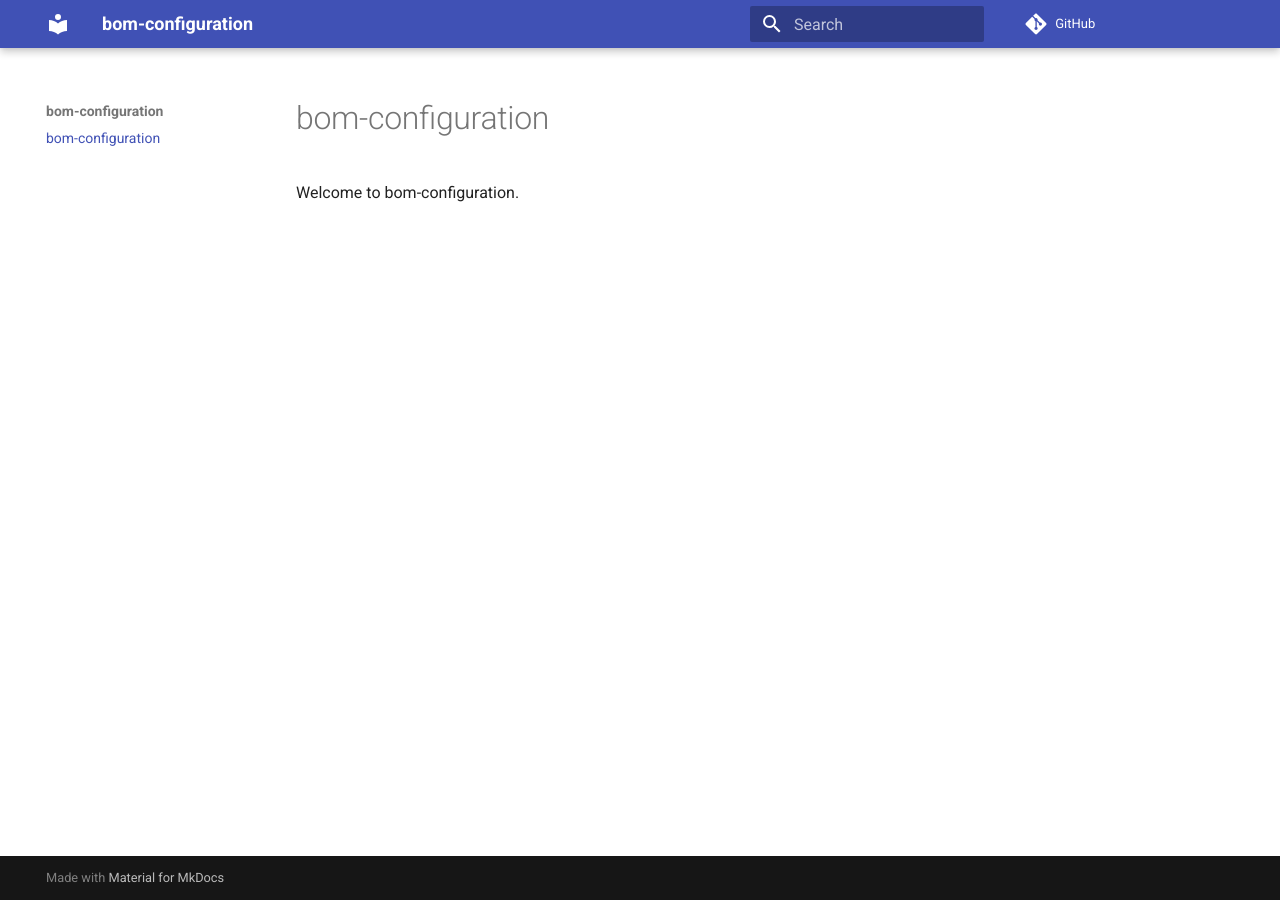
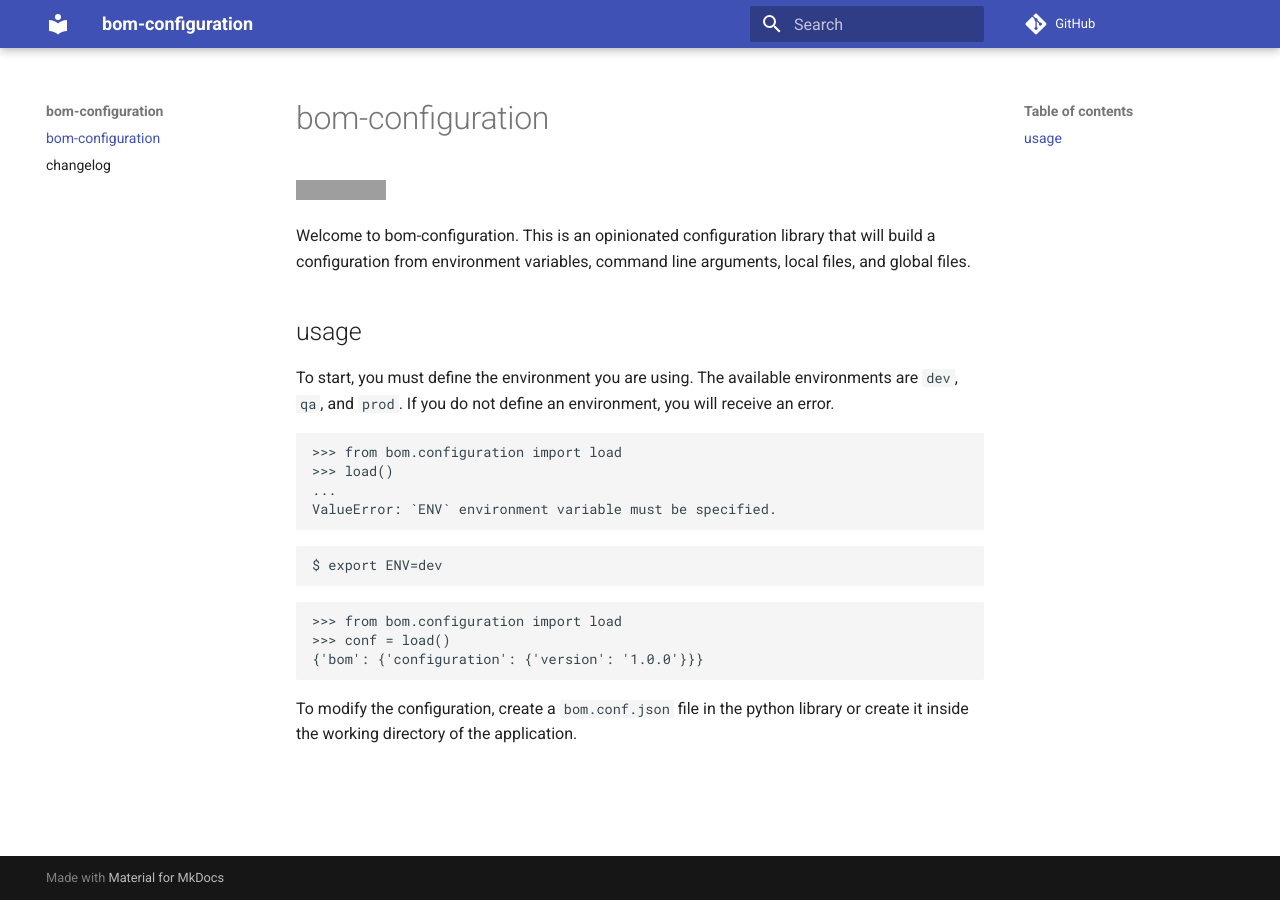
Before and after one commit to bomt1me/bomconfiguration, an MkDocs documentation site: the page built from docs/index.md, in a window 1280 px wide. Built offline with MkDocs 1.6.1 and Material for MkDocs 9.7.7, drawn with Linux system fonts in a browser that asks for light colours; comment, search, counter and statistics services are not loaded; grey boxes are pictures that could not be loaded.

````diff
--- a/docs/index.md
+++ b/docs/index.md
@@ -1,3 +1,28 @@
 # bom-configuration
 
-Welcome to bom-configuration.
+![pipeline](https://github.com/bomt1me/bomconfiguration/actions/workflows/dev.yml/badge.svg)
+
+Welcome to bom-configuration. This is an opinionated configuration library that will build a configuration from environment variables, command line arguments, local files, and global files.
+
+## usage
+
+To start, you must define the environment you are using. The available environments are `dev`, `qa`, and `prod`. If you do not define an environment, you will receive an error.
+
+```py
+>>> from bom.configuration import load
+>>> load()
+...
+ValueError: `ENV` environment variable must be specified.
+```
+
+```sh
+$ export ENV=dev
+```
+
+```py
+>>> from bom.configuration import load
+>>> conf = load()
+{'bom': {'configuration': {'version': '1.0.0'}}}
+```
+
+To modify the configuration, create a `bom.conf.json` file in the python library or create it inside the working directory of the application.
--- a/setup.py
+++ b/setup.py
@@ -3,7 +3,7 @@ from setuptools import setup, find_namespace_packages
 
 
 REQUIREMENTS = []
-VERSION = "1.0.5"
+VERSION = "1.0.6"
 
 
 setup(
````
Also changed, not shown: docs/changelog.md (added, +23 -0 lines), 2 other files.
